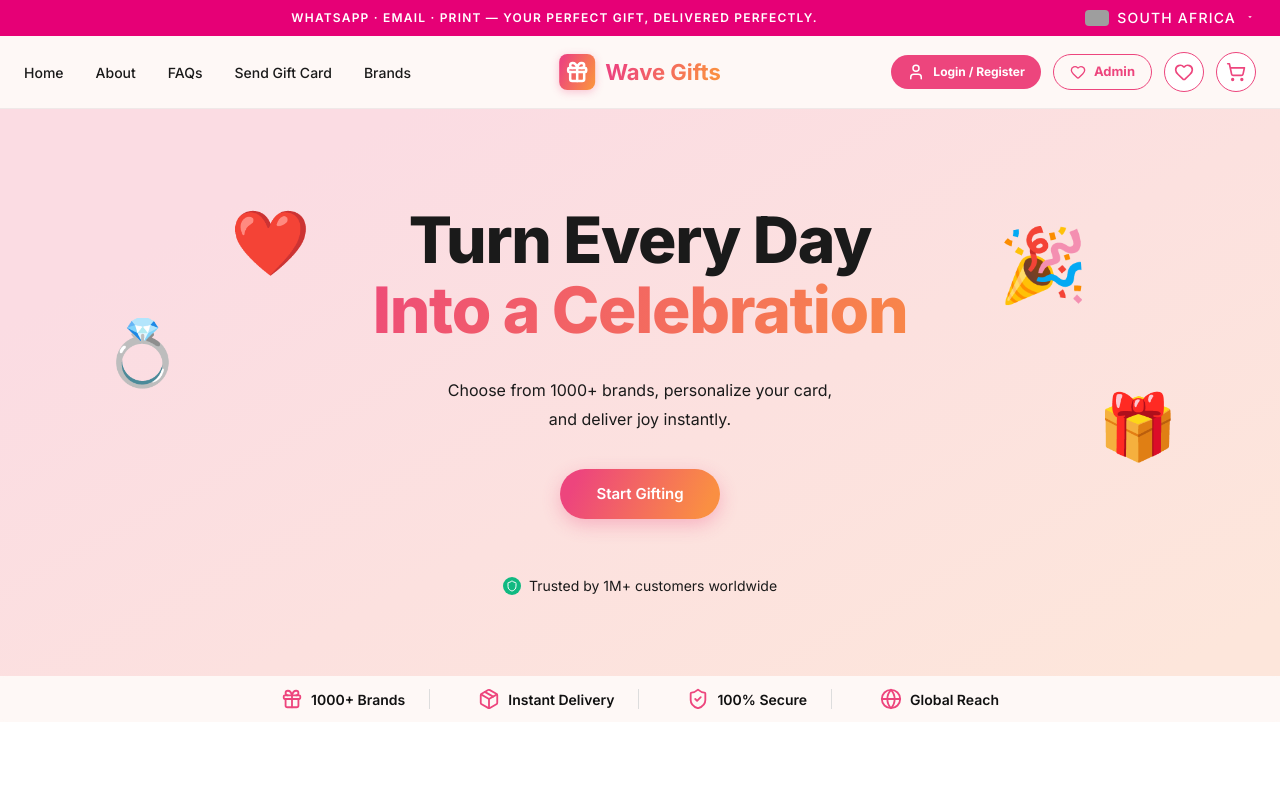
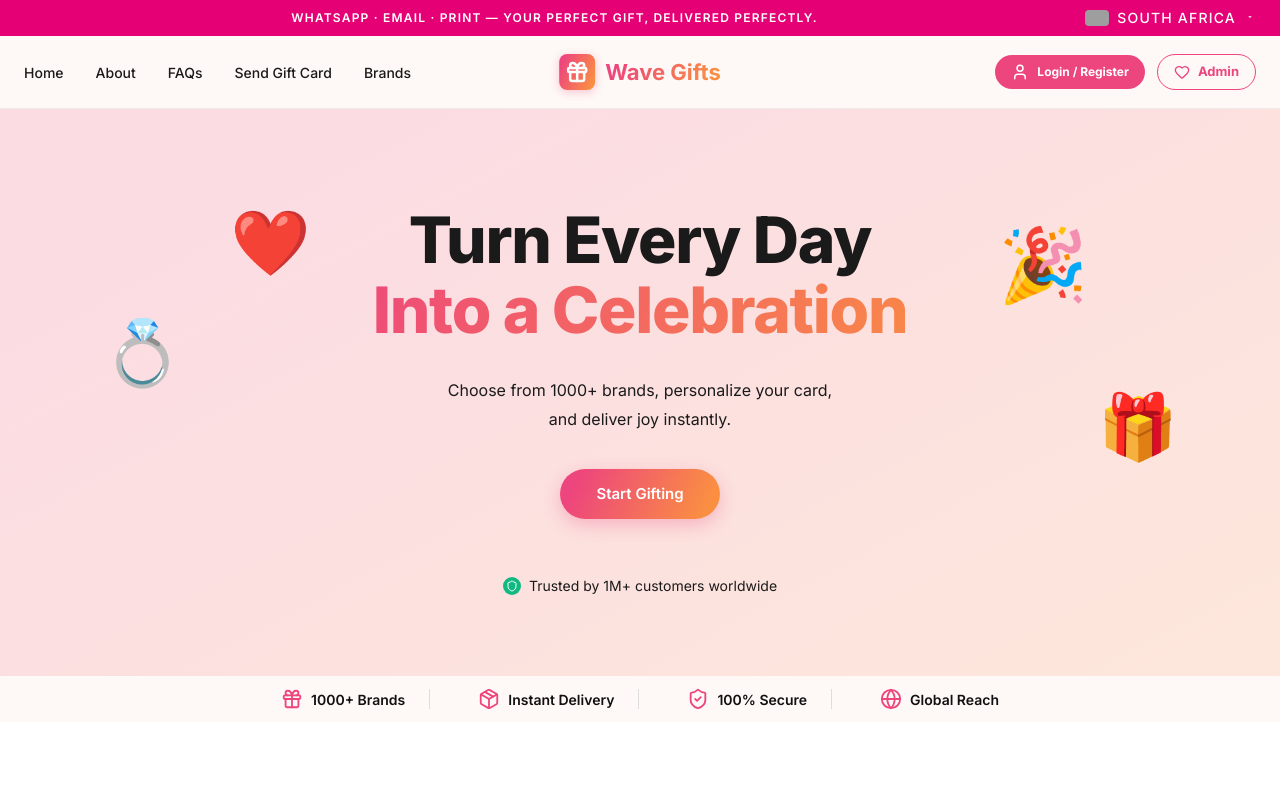
Before and after one commit to BhavikPatel-dreamz/wove-gift-portal, a Next.js app: page / in a window 1280 px wide. Shown: the top 796 px of the page. Built offline with nearby package versions, Linux system fonts and the light colour scheme; no server answers; the database is empty; grey boxes are pictures that could not be loaded.

Commit message:
fix issues

```diff
--- a/src/app/(admin)/data/page.jsx
+++ /dev/null
@@ -1,9 +0,0 @@
-import React from 'react'
-
-const page = () => {
-  return (
-    <div className='text-2xl font-bold text-black'>page</div>
-  )
-}
-
-export default page
--- a/src/components/client/home/Header.jsx
+++ b/src/components/client/home/Header.jsx
@@ -1,4 +1,5 @@
 import { Gift, User, Heart, ShoppingCart, MapPin } from 'lucide-react';
+import Link from 'next/link';
 
 const navLinks = {
   "Home": "/",
@@ -36,13 +37,13 @@
             {/* Left Section - Navigation Links */}
             <nav className="hidden md:flex items-center space-x-8">
               {Object.keys(navLinks).map((item) => (
-                <a
+                <Link
                   key={item}
                   href={navLinks[item]}
                   className="nav-link"
                 >
                   {item}
-                </a>
+                </Link>
               ))}
             </nav>
 
@@ -58,27 +59,31 @@
             <div className="flex items-center space-x-3 ml-auto">
 
               {/* Login/Register Button */}
+              <Link href="/login">
                 <button className="btn-secondary">
                   <User size={18} />
                   Login / Register
                 </button>
+              </Link>
 
 
               {/* Admin Button */}
+              <Link href="/admin/dashboard">
                 <button className="btn-outline flex items-center gap-2">
                   <Heart size={16} />
                   Admin
                 </button>
+              </Link>
 
               {/* Wishlist Icon Button */}
-              <button className="btn-icon-circle">
+              {/* <button className="btn-icon-circle">
                 <Heart size={20} className="text-wave-pink" />
-              </button>
+              </button> */}
 
               {/* Cart Icon Button */}
-              <button className="btn-icon-circle">
+              {/* <button className="btn-icon-circle">
                 <ShoppingCart size={20} className="text-wave-pink" />
-              </button>
+              </button> */}
 
             </div>
           </div>
--- a/src/components/layout/Sidebar.jsx
+++ b/src/components/layout/Sidebar.jsx
@@ -21,7 +21,6 @@
     { name: 'Orders', icon: ShoppingCart, href: '/orders' },
     { name: 'Brands', icon: Store, href: '/brandsPartner' },
     { name: 'Occasions', icon: Calendar, href: '/occasions' },
-    { name: 'Data', icon: BarChart3, href: '/data' },
     { name: 'Settlements', icon: FileText, href: '/settlements' },
     { name: 'Reports', icon: FileText, href: '/reports' },
     { name: 'Controls', icon: Settings, href: '/controls' },
```
Lines whose indentation alone changed are shown as unchanged.
